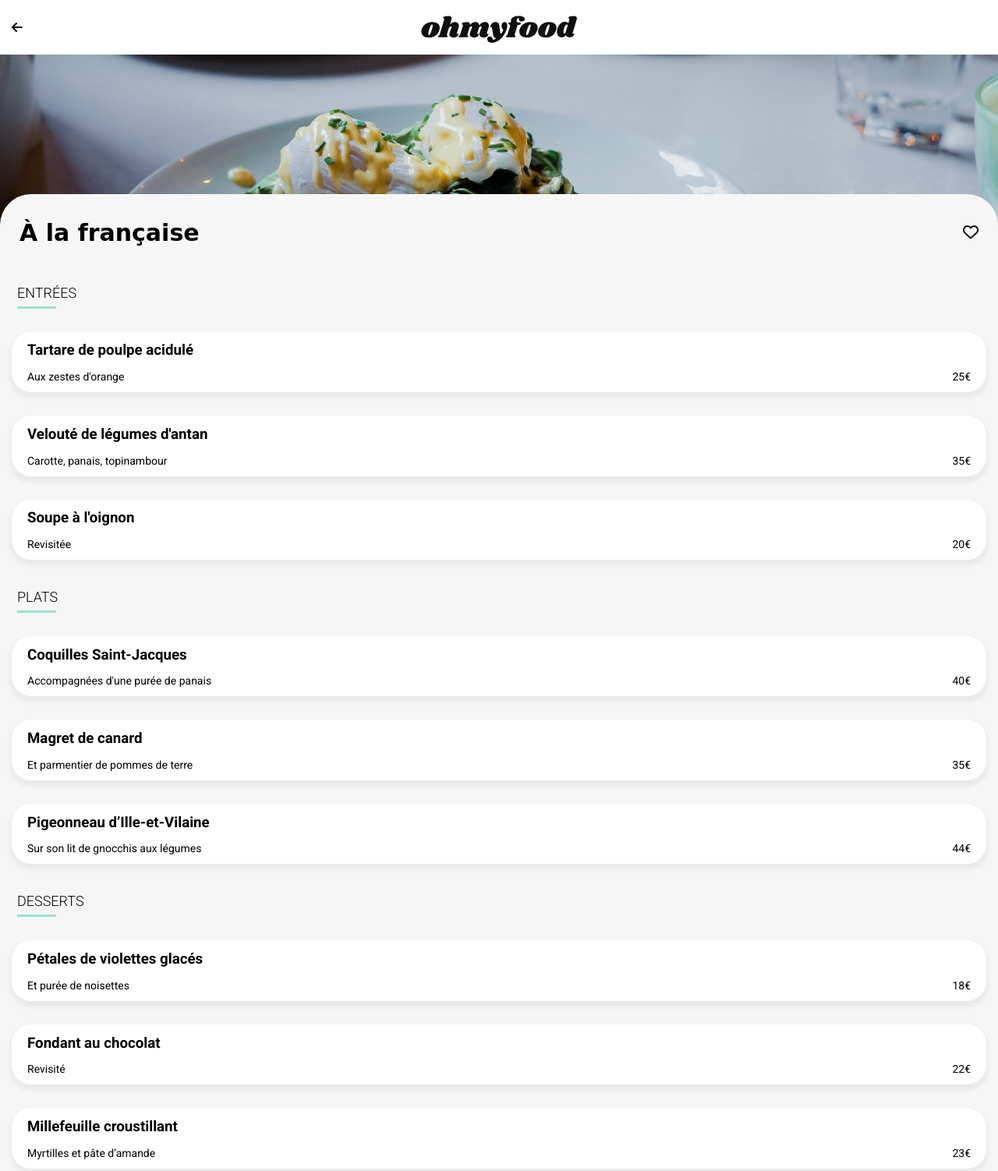
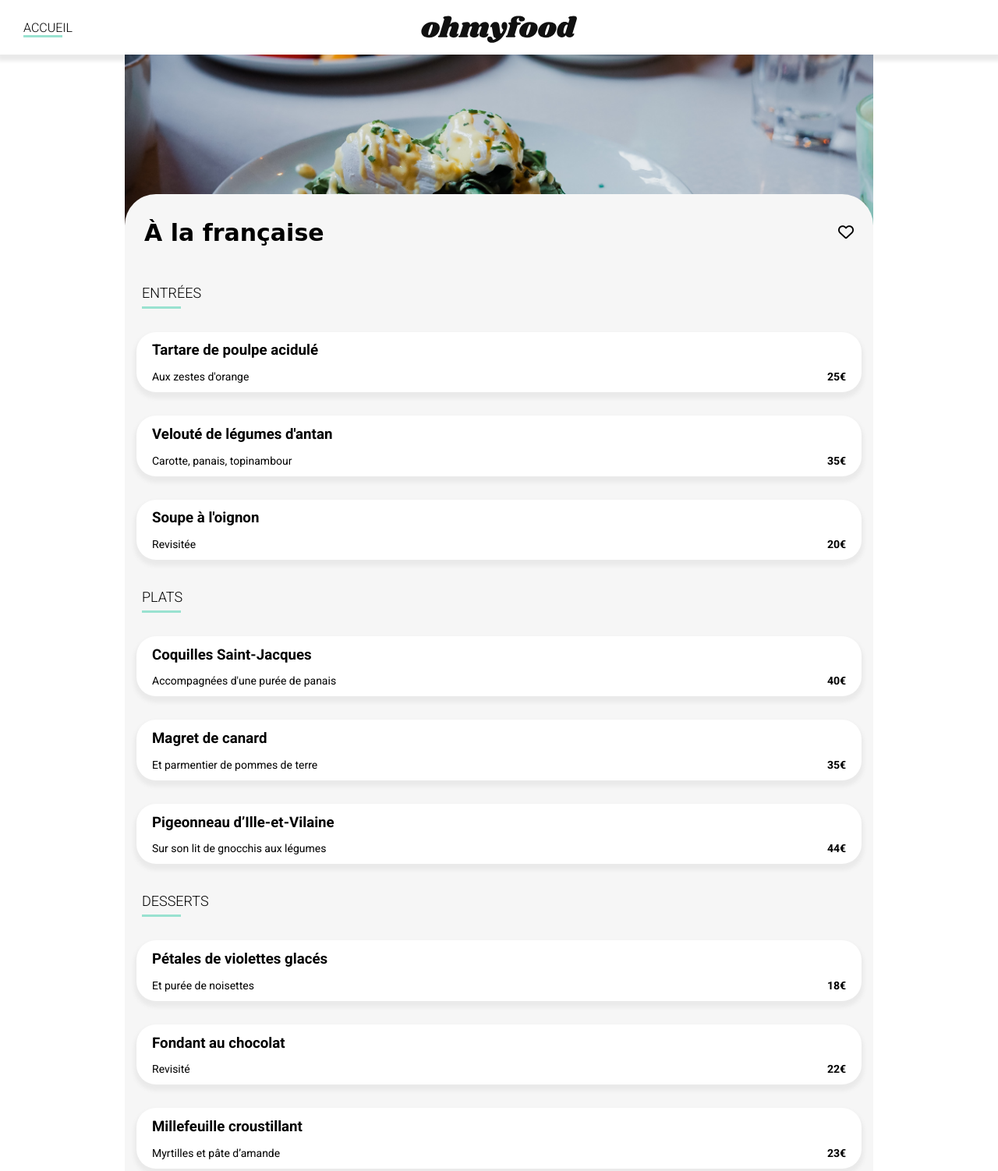
Before and after one commit to Elisacommunal/ElisaCommunal_3_07012021, a website: page alafrancaise.html in a window 1280 px wide. Shown: the top 1502 px of the page at 78% size. Drawn offline with Linux system fonts and the light colour scheme; a web font is replaced by a local one.

Commit message:
responsive all pages

```diff
--- a/alafrancaise.html
+++ b/alafrancaise.html
@@ -11,6 +11,7 @@
 <body>
     <header class="header header__menu">
         <a class="link" href="./index.html"><i class="fas fa-arrow-left arrow"></i></a>
+        <a href="./index.html"><p class="header__reception">ACCUEIL</p></a>
         <img class="header__img" src="./Maquettes_Ohmyfood/images/logo/ohmyfood@2x.svg" alt="Logo Ohmyfood">
     </header>
     <main class="main-menu">
@@ -26,21 +27,21 @@
                     <h3>Tartare de poulpe acidulé</h3>
                     <div class="card__price">
                         <p>Aux zestes d'orange</p>
-                        <p>25€</p>
+                        <p class="strong">25€</p>
                     </div>
                 </article>
                 <article>
                     <h3>Velouté de légumes d'antan</h3>
                     <div class="card__price">
                         <p>Carotte, panais, topinambour</p>
-                        <p>35€</p>
+                        <p class="strong">35€</p>
                     </div>
                 </article>
                 <article>
                     <h3>Soupe à l'oignon</h3>
                     <div class="card__price">
                         <p>Revisitée</p>
-                        <p>20€</p>
+                        <p class="strong">20€</p>
                     </div>
                 </article>
             </section>
@@ -50,21 +51,21 @@
                     <h3>Coquilles Saint-Jacques</h3>
                     <div class="card__price">
                         <p>Accompagnées d'une purée de panais</p>
-                        <p>40€</p>
+                        <p class="strong">40€</p>
                     </div>
                 </article>
                 <article>
                     <h3>Magret de canard</h3>
                     <div class="card__price">
                         <p>Et parmentier de pommes de terre</p>
-                        <p>35€</p>
+                        <p class="strong">35€</p>
                     </div>
                 </article>
                 <article>
                     <h3>Pigeonneau d’Ille-et-Vilaine</h3>
                     <div class="card__price">
                         <p>Sur son lit de gnocchis aux légumes</p>
-                        <p>44€</p>
+                        <p class="strong">44€</p>
                     </div>
                 </article>
             </section>
@@ -74,21 +75,21 @@
                     <h3>Pétales de violettes glacés</h3>
                     <div class="card__price">
                         <p>Et purée de noisettes</p>
-                        <p>18€</p>
+                        <p class="strong">18€</p>
                     </div>
                 </article>
                 <article>
                     <h3>Fondant au chocolat</h3>
                     <div class="card__price">
                         <p>Revisité</p>
-                        <p>22€</p>
+                        <p class="strong">22€</p>
                     </div>
                 </article>
                 <article>
                     <h3>Millefeuille croustillant</h3>
                     <div class="card__price">
                         <p>Myrtilles et pâte d’amande</p>
-                        <p>23€</p>
+                        <p class="strong">23€</p>
                     </div>
                 </article>
             </section>
--- a/scss/components/_components.scss
+++ b/scss/components/_components.scss
@@ -48,6 +48,11 @@
 }
 .funct{
     margin: 1em;
+    & h2{
+        @media (min-width:760px) {
+           text-align: center;
+        }
+    }
     &__box{
         display: flex;
         flex-direction: column;
--- a/scss/layout/_layouts.scss
+++ b/scss/layout/_layouts.scss
@@ -3,6 +3,17 @@ body{
 }
 .main-menu{
     background-color: $color-bg-index;
+    width: 100%;
+    @media(min-width:760px) {
+        margin: auto;
+        width: 75%;
+        min-width: 760px;
+    }
+    @media(min-width:1024px) {
+        margin: auto;
+        width: 75%;
+        max-width: 1024px;
+    }
 }
 .header{
     padding : 20px 0;
@@ -11,16 +22,36 @@ body{
         width: 200px;
         display: block;
         margin: auto;
-
+    }
+    &__reception{
+        display: none;
+        @media (min-width:760px) {
+            @include font-text;
+            @include link($color-font);
+            display: block;
+            font-weight: 300;
+            border-bottom: solid 3px $color-tertiary;
+            width: 50px;
+            position: absolute;
+            left: 30px;
+            top: 10px;
+            &:hover{
+                color: $color-primary;
+            }
+        }
     }
     &__menu{
         display: flex;
         align-items: center;
+        @include box($color-form);
         .arrow{
            padding: 10px;
            position:absolute;
            left: 5px;
-           top: 17px
+           top: 17px;
+           @media (min-width: 760px) {
+               display: none;
+           }
         }
     }
 }
@@ -43,6 +74,11 @@ body{
 .restaurant{
     padding : 20px 20px 60px 20px;
     background-color: $color-bg-index;
+    & h2{
+        @media (min-width:760px) {
+            text-align: center;
+        }
+    }
     &__bloc{
         display: flex;
         justify-content: center;
--- a/scss/utils/_mixins.scss
+++ b/scss/utils/_mixins.scss
@@ -31,6 +31,7 @@
 }
 @mixin button {
         box-shadow: 0px 5px 9px 3px gray;
+        width: 200px;
         height: 55px;
         padding: 10px;
         border-radius: 25px;
```
Also changed, not shown: lanoteenchantee.html (+10 -10 lines), css/style.css, 1 other file.
